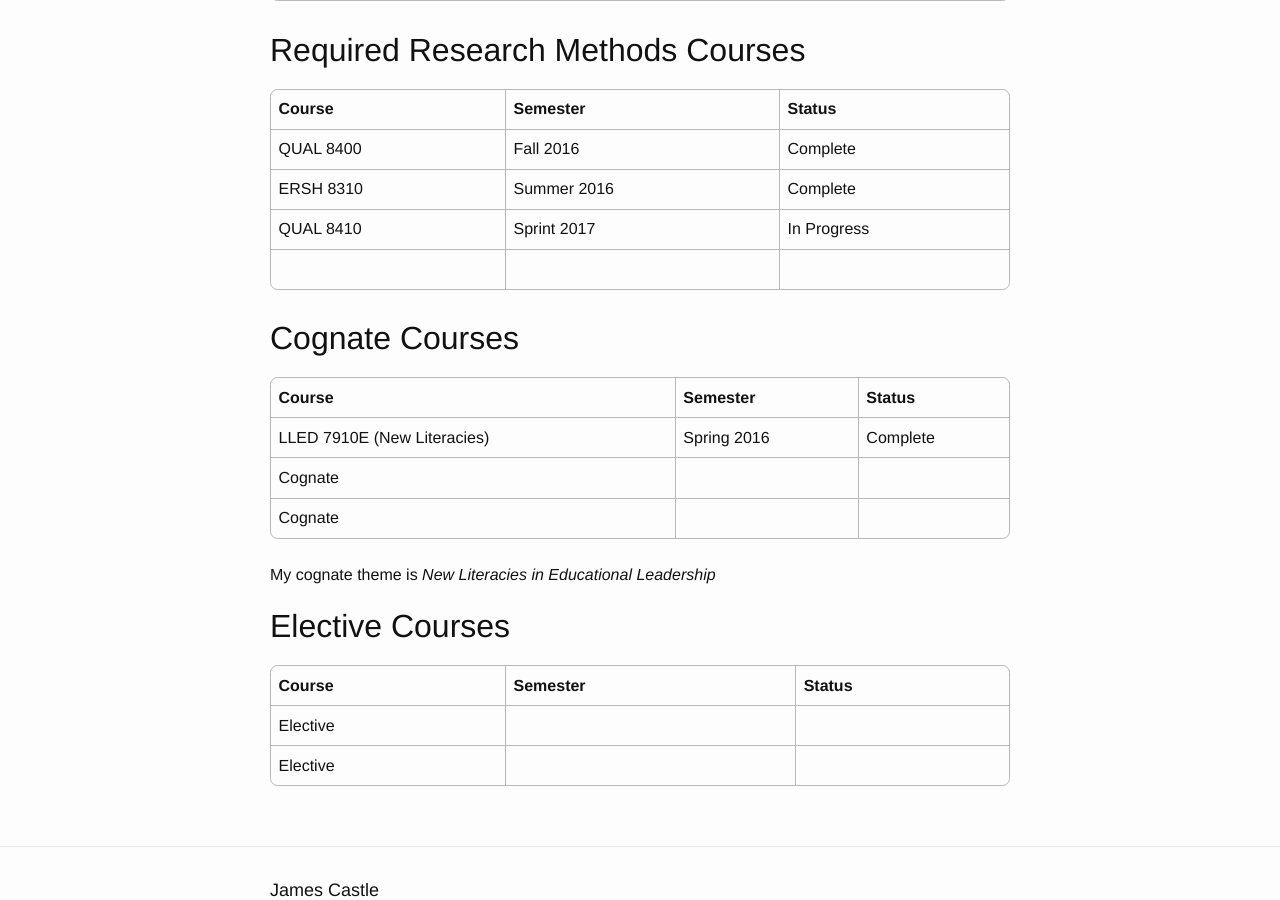
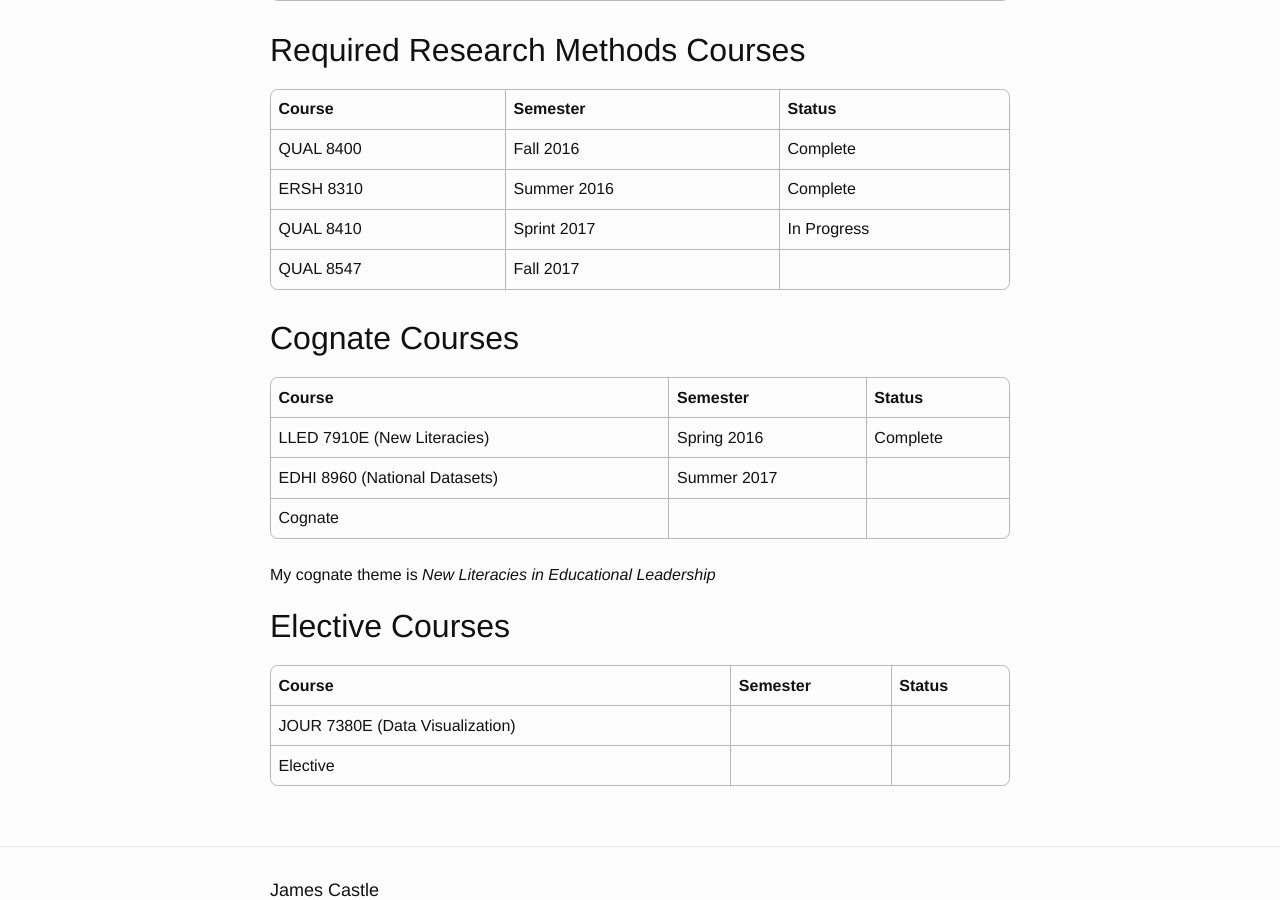
Before and after one commit to jcastle0/ldtportfolio, a Jekyll site: the page built from program.md, in a window 1280 px wide and 900 px high, scrolled down 739 px. Built offline with Jekyll 4.4.1, drawn with Linux system fonts in a browser that asks for light colours.

Commit message:
Update program.md

```diff
--- a/program.md
+++ b/program.md
@@ -25,14 +25,14 @@ permalink: /program/
 | QUAL 8400               | Fall 2016               | Complete    |
 | ERSH 8310               | Summer 2016             | Complete    |
 | QUAL 8410               | Sprint 2017             |In Progress  |
-|                         |                         |             |
+| QUAL 8547               | Fall 2017               |             |
 
 ## Cognate Courses
 
 | Course                  | Semester                | Status      |
 |-------------------------|-------------------------|-------------|
 | LLED 7910E (New Literacies) | Spring 2016         | Complete    |
-| Cognate                 |                         |             |
+| EDHI 8960 (National Datasets) | Summer 2017       |             |
 | Cognate                 |                         |             |
 
 My cognate theme is *New Literacies in Educational Leadership*
@@ -41,5 +41,5 @@ My cognate theme is *New Literacies in Educational Leadership*
 
 | Course                  | Semester                | Status      |
 |-------------------------|-------------------------|-------------|
+| JOUR 7380E (Data Visualization) |                         |             |
 | Elective                |                         |             |
-| Elective                |                         |             |
```
